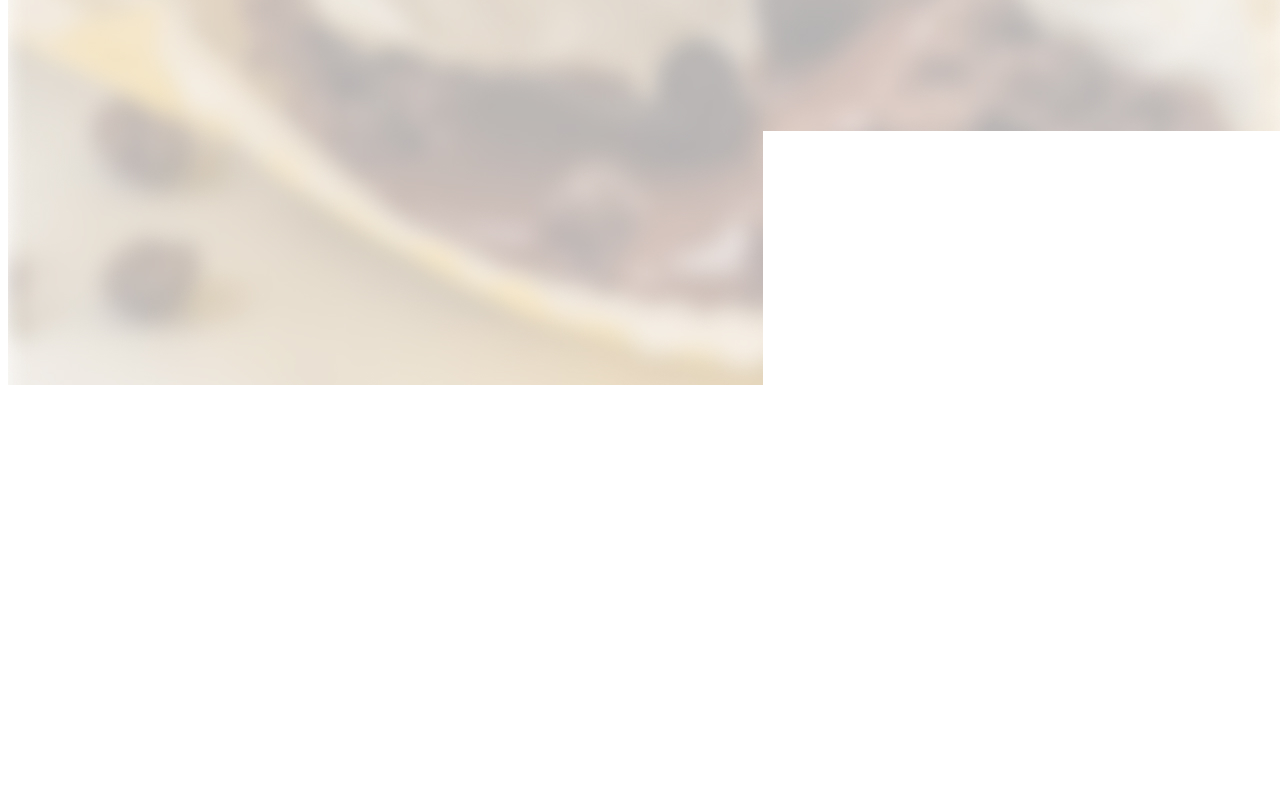
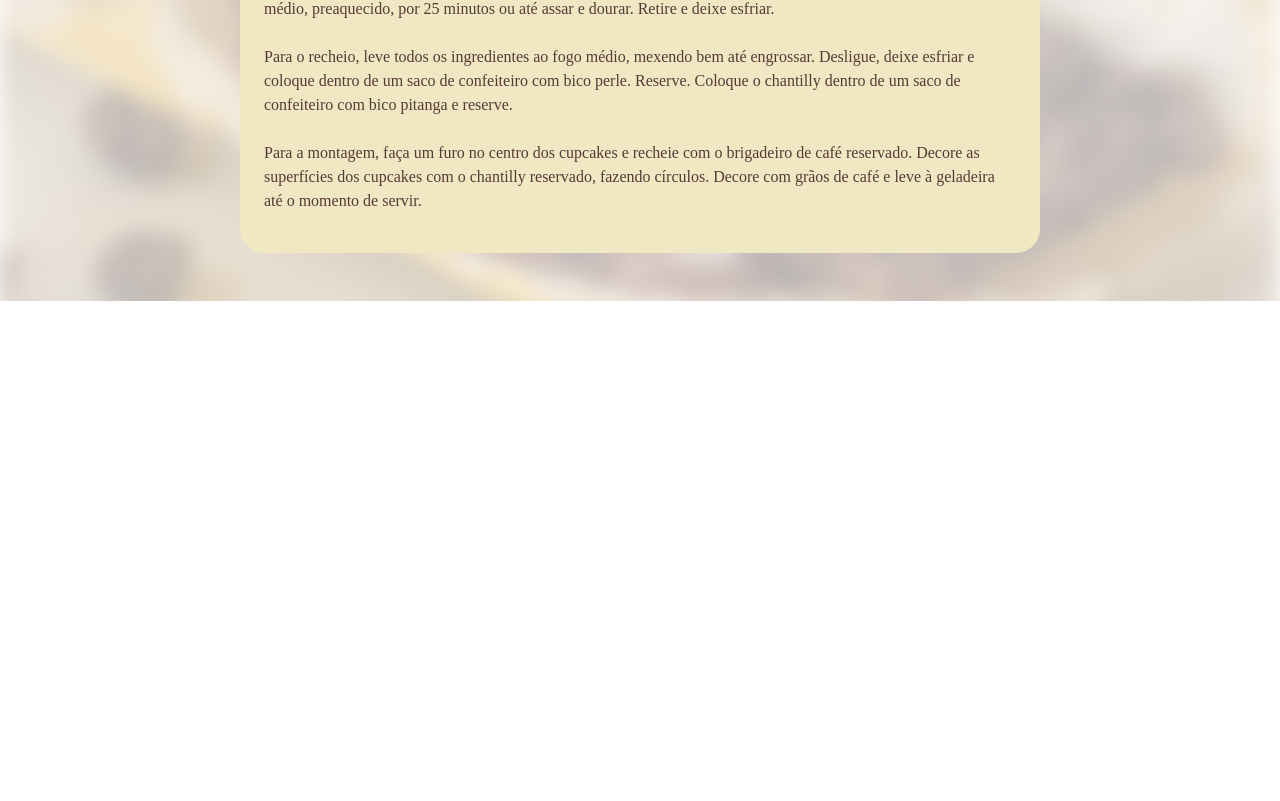
Before and after one commit to gabriel-lima258/Receita, a plain HTML site: page index.html in a window 1280 px wide. Shown: the part 1140-1941 px from the top of the page. After the commit the page ends 1441 px from the top, so only its background shows below. Drawn offline with Linux system fonts and the light colour scheme; a web font is replaced by a local one.

Commit message:
working on fonts

```diff
--- a/index.html
+++ b/index.html
@@ -1,15 +1,19 @@
 <!DOCTYPE html>
 <html lang="pt-br">
 <head>
+  <link rel="preconnect" href="https://fonts.googleapis.com">
+  <link rel="preconnect" href="https://fonts.gstatic.com" crossorigin>
+
   <meta charset="UTF-8">
   <meta name="viewport" content="width=device-width, initial-scale=1.0">
   <title>Pagina de receita</title>
 
+  <link href="https://fonts.googleapis.com/css2?family=Alice&display=swap" rel="stylesheet">
   <link rel="stylesheet" href="style.css">
 </head>
 <body>
   <div id="page">
-    <img src="assets/bg-image.jpg" alt="cupcake image with coffee">
+    <img src="assets/main-image.jpg" alt="cupcake image with coffee">
     <main>
       <section id="about">
         <h1>Cupcake de café com chantilly</h1>
--- a/style.css
+++ b/style.css
@@ -1,3 +1,36 @@
-image {
+:root {
+  font-family: "Alice", serif;
+  line-height: 150%;
+  color: #573A37;
+}
+
+body {
+  background-image: url(assets/bg-image.jpg);
+  background-size: cover;
+}
+
+#page {
+  box-sizing: border-box; /* tira a soma do padding com width */
+  width: 800px;
+  padding: 24px;
+  background-color: #F0E8C2;
+  border-radius: 24px;
+  margin: 48px auto;
+}
+
+img {
   border-radius: 16px;
 }
+
+h1 {
+  line-height: 140%;
+  font-size: 40px;
+}
+
+h2 {
+  font-size: 24px;
+}
+
+h1, h2 {
+  color: #291B1A;
+}
```
